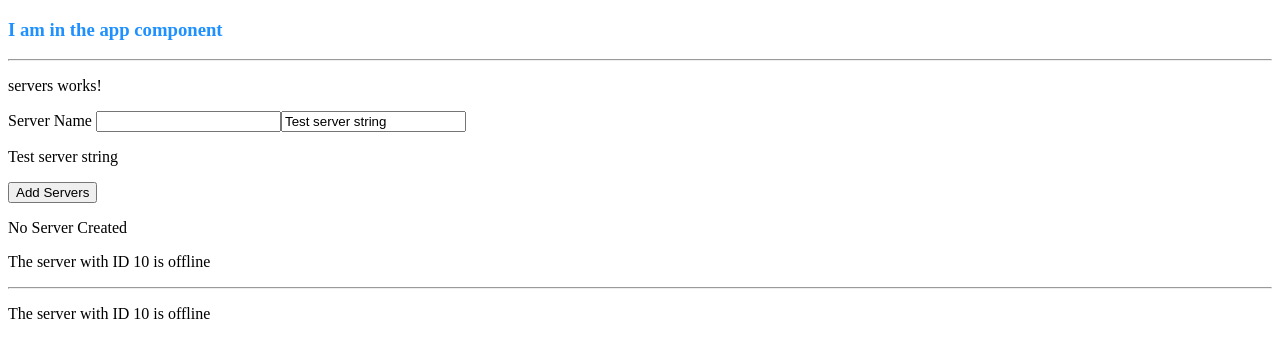
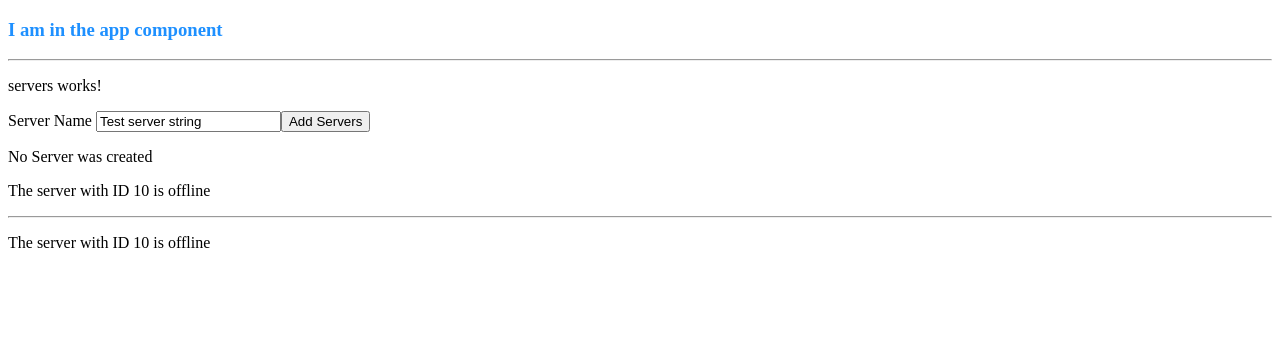
Before and after one commit to thakkarjaimini/Angular, an Angular app: page / in a window 1280 px wide. Shown: the top 358 px of the page. Built offline with nearby package versions, Linux system fonts and the light colour scheme.

Commit message:
ngIf Directive

```diff
--- a/src/app/servers/servers.component.html
+++ b/src/app/servers/servers.component.html
@@ -3,21 +3,26 @@
 </p>
 <label>Server Name </label>
 <!--one way data binding-->
-<input
+<!--<input
 type = "text"
 class="form-control"
-(input) ="onUpdateServerName($event)">
+(input) ="onUpdateServerName($event)">-->
 <!--Two way data binding-->
 <input
 type = "text"
 class="form-control"
 [(ngModel)]="serverName">
-<p>{{serverName}}</p>
+<!--<p>{{serverName}}</p>-->
 <button class ="btn btn-primary"
 [disabled]="!allowNewServer"
 (click)="onCreateServer()">Add Servers </button>
 <!--<p [innerText] ="allowNewServer"></p>-->
-<p>{{serverCreationStatus}}</p>
+<!--<p>{{serverCreationStatus}}</p>-->
+<p *ngIf="serverCreated; else noServer"> Server was created, server name is {{serverName}} </p>
+<ng-template #noServer>
+  <p>
+    No Server was created</p>
+
 <app-server></app-server>
 <hr>
 <app-server></app-server>
--- a/src/app/servers/servers.component.ts
+++ b/src/app/servers/servers.component.ts
@@ -15,6 +15,7 @@ export class ServersComponent implements OnInit {
 allowNewServer = false;
 serverCreationStatus = 'No Server Created';
   serverName ='Test server string';
+  serverCreated = false;
   constructor() {
     setTimeout(()=>{this.allowNewServer = true;}, 2000)
    }
@@ -23,7 +24,8 @@ serverCreationStatus = 'No Server Created';
 
   }
   onCreateServer(){
-    this.serverCreationStatus= 'Server is created';
+    this.serverCreated = true;
+    this.serverCreationStatus= 'Server is created! Name is '+this.serverName;
   }
 onUpdateServerName(event: any){
   this.serverName= (<HTMLInputElement>event.target).value;
```
